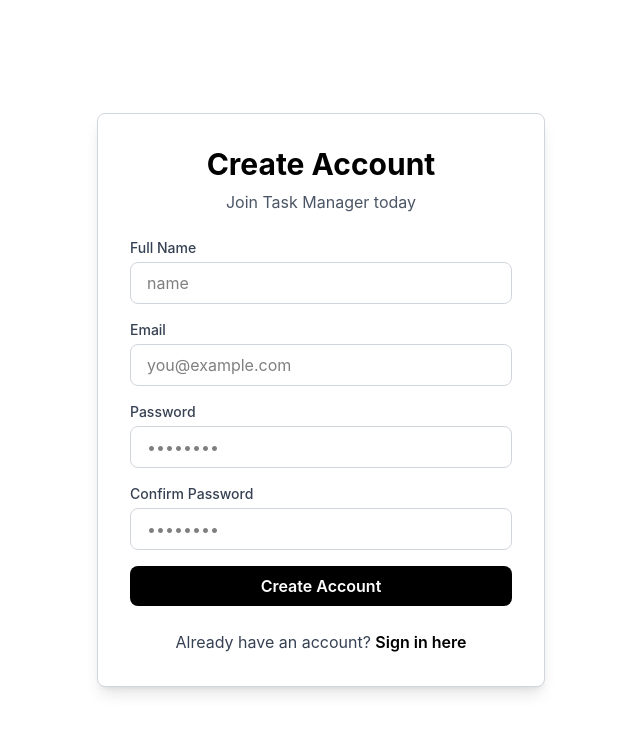
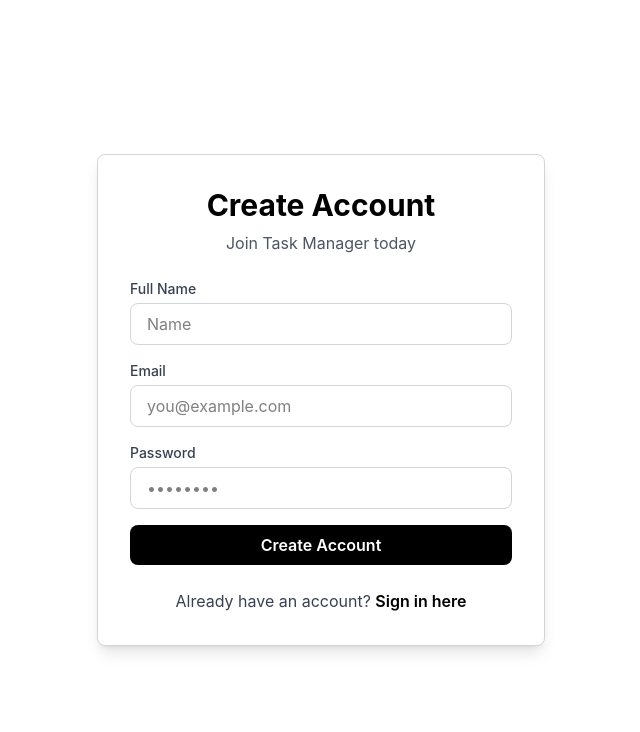
Before and after one commit to swaraj017/task-manager-rbac, a React (Vite) app in the folder client/: page /register in a window 1280 px wide. Shown: the top 732 px of the page, without its empty margins (319-959 px from the left). Built offline with nearby package versions, Linux system fonts and the light colour scheme.

Commit message:
Update Register.jsx

```diff
--- a/client/src/pages/Register.jsx
+++ b/client/src/pages/Register.jsx
@@ -6,8 +6,7 @@ export default function Register() {
   const [formData, setFormData] = useState({
     name: "",
     email: "",
-    password: "",
-    confirmPassword: ""
+    password: ""
   });
   const [loading, setLoading] = useState(false);
   const [error, setError] = useState("");
@@ -24,17 +23,6 @@ export default function Register() {
   const handleSubmit = async (e) => {
     e.preventDefault();
     setError("");
-
-    if (formData.password !== formData.confirmPassword) {
-      setError("Passwords do not match");
-      return;
-    }
-
-    if (formData.password.length < 6) {
-      setError("Password must be at least 6 characters");
-      return;
-    }
-
     setLoading(true);
 
     try {
@@ -77,7 +65,7 @@ export default function Register() {
               onChange={handleChange}
               required
               className="w-full px-4 py-2 border border-gray-300 rounded-lg focus:outline-none focus:ring-2 focus:ring-black"
-              placeholder="name"
+              placeholder="Name"
             />
           </div>
 
@@ -111,21 +99,6 @@ export default function Register() {
             />
           </div>
 
-          <div>
-            <label className="block text-sm font-medium text-gray-700 mb-1">
-              Confirm Password
-            </label>
-            <input
-              type="password"
-              name="confirmPassword"
-              value={formData.confirmPassword}
-              onChange={handleChange}
-              required
-              className="w-full px-4 py-2 border border-gray-300 rounded-lg focus:outline-none focus:ring-2 focus:ring-black"
-              placeholder="••••••••"
-            />
-          </div>
-
           <button
             type="submit"
             disabled={loading}
```
